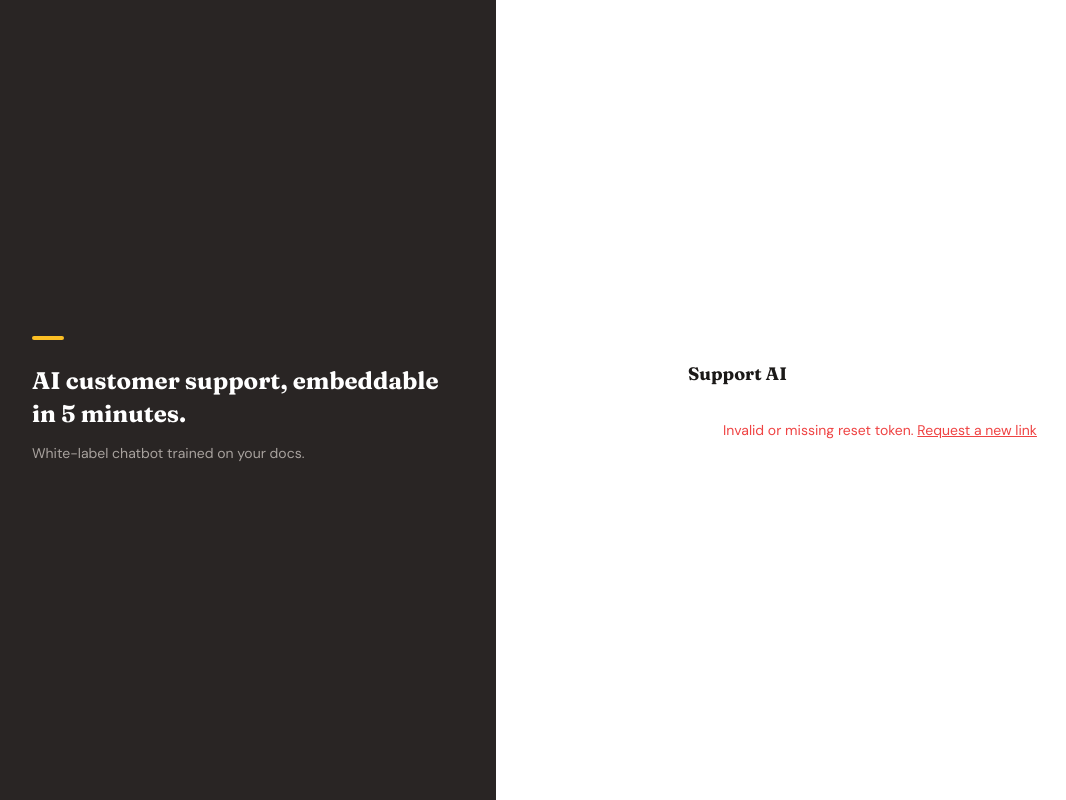
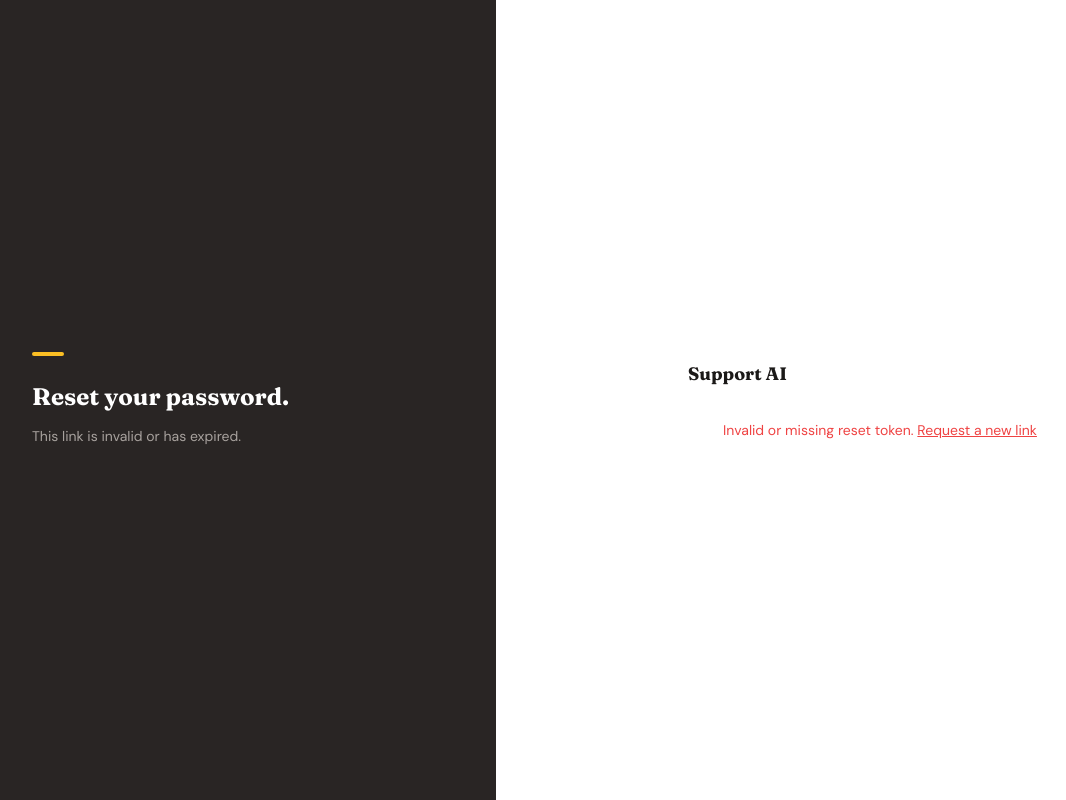
Before and after one commit to leonard-garden/spring-saas-support-ai, a React (Vite) app in the folder frontend/: page /reset-password in a window 1280 px wide. Shown: the whole page, without its empty margins (16-1082 px from the left). Built offline with nearby package versions, Linux system fonts and the light colour scheme; no server answers.

Commit message:
style(auth): contextual taglines on error and success states

```diff
--- a/frontend/src/pages/AcceptInvitationPage.tsx
+++ b/frontend/src/pages/AcceptInvitationPage.tsx
@@ -46,7 +46,7 @@ export function AcceptInvitationPage() {
 
   if (!token) {
     return (
-      <AuthLayout>
+      <AuthLayout tagline="Join your team." subtitle="This invitation link is invalid or has expired.">
         <p role="alert" className="text-center text-sm text-destructive">
           Invalid or missing invitation link. Please ask your admin to resend the invitation.
         </p>
--- a/frontend/src/pages/ResetPasswordPage.tsx
+++ b/frontend/src/pages/ResetPasswordPage.tsx
@@ -44,7 +44,7 @@ export function ResetPasswordPage() {
 
   if (!token) {
     return (
-      <AuthLayout>
+      <AuthLayout tagline="Reset your password." subtitle="This link is invalid or has expired.">
         <p role="alert" className="text-center text-sm text-destructive">
           Invalid or missing reset token.{" "}
           <Link to="/forgot-password" className="underline">
@@ -57,7 +57,7 @@ export function ResetPasswordPage() {
 
   if (success) {
     return (
-      <AuthLayout>
+      <AuthLayout tagline="You're all set." subtitle="Your password has been updated.">
         <p role="status" className="text-center text-sm text-muted-foreground">
           Password reset successfully.{" "}
           <Link to="/login" className="underline text-foreground">
```
